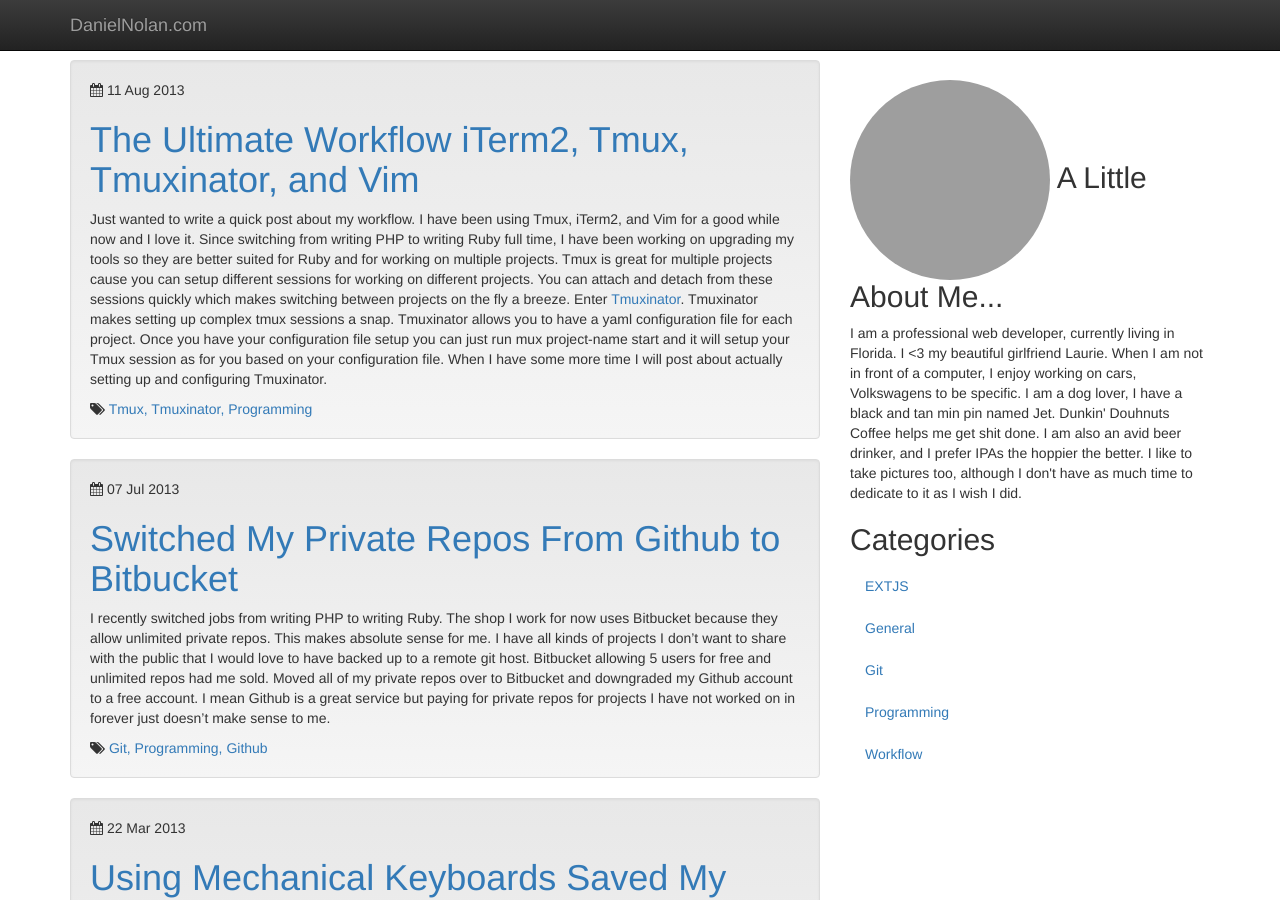
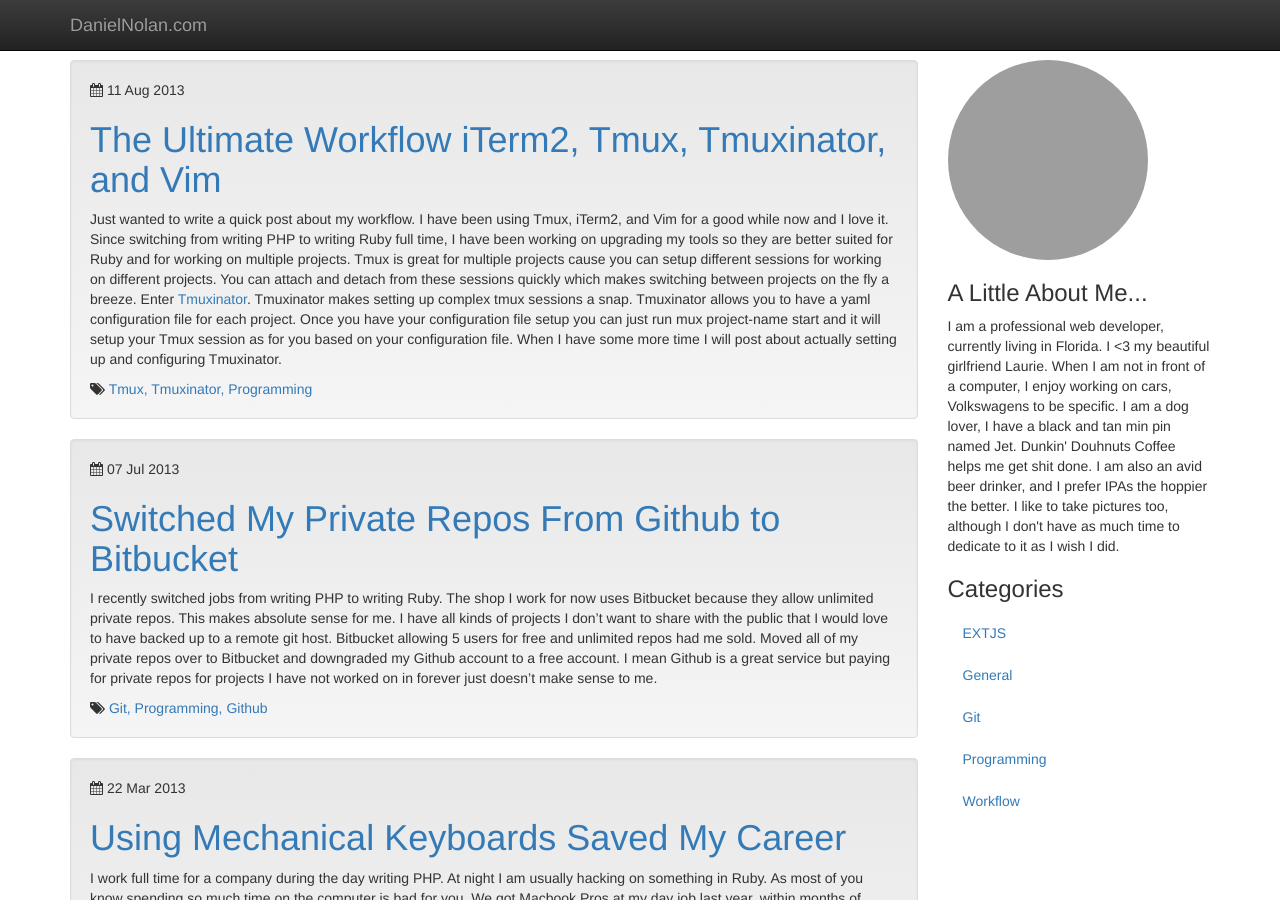
Before and after one commit to danielnolan/danielnolan.github.com, a Jekyll site: the page built from index.html, in a window 1280 px wide and 900 px high. Built offline with Jekyll 4.4.1, drawn with Linux system fonts in a browser that asks for light colours; nearby versions of some CDN libraries; the list of posts is cut into pages by our own code; grey boxes are pictures that could not be loaded.

Commit message:
making side bar smaller

```diff
--- a/_layouts/default.html
+++ b/_layouts/default.html
@@ -42,15 +42,15 @@
 
 	<div class="container">
 		<div class="row">
-			<div class="col-md-8">
+			<div class="col-md-9">
 				{{ content }}
 			</div>
-		    <div class="col-md-4">
+		    <div class="col-md-3">
 				<div class"sideBoxContent">
-					<h2>
-						<img src="http://www.gravatar.com/avatar/1894aa33479313caba1a8d8a0bc13f3b.png" alt="..." class="img-circle">
+					<p><img src="http://www.gravatar.com/avatar/1894aa33479313caba1a8d8a0bc13f3b.png" alt="..." class="img-circle"></p>
+					<h3>
 						A Little About Me...
-					</h2>
+					</h3>
 					<p>
 						I am a professional web developer, currently living in Florida.
 						I <3 my beautiful girlfriend Laurie.
@@ -62,7 +62,7 @@
 					</p>
 				</div>
 				<div class="sideBoxContent">
-					<h2>Categories</h2>
+					<h3>Categories</h3>
 					<ul class="nav nav-pills nav-stacked">
 						{% for category in site.iterable.categories %}
 						  <li><a href="/categories/{{category.name | replace:' ', '-' | downcase}}">{{ category.name }}</a></li>
```
